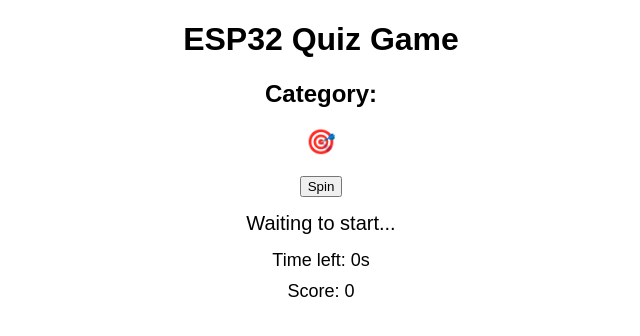
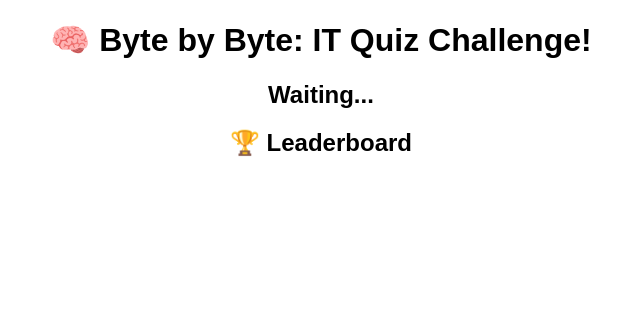
Before and after one commit to Jea-nyl/it-quiz-game, a plain HTML site: page index.html in a window 1280 px wide. Shown: the whole page, without its empty margins (319-959 px from the left). Drawn offline with Linux system fonts and the light colour scheme.

Commit message:
Update index.html

```diff
--- a/index.html
+++ b/index.html
@@ -1,30 +1,28 @@
 <!DOCTYPE html>
-<html lang="en">
+<html>
 <head>
 <meta charset="UTF-8">
-<title>ESP32 Quiz Game</title>
+<title>Byte by Byte: IT Quiz Challenge!</title>
 <style>
   body { font-family: Arial; text-align: center; transition: background-color 0.3s; }
-  #question { font-size: 20px; margin: 15px; }
-  .choice { margin: 5px; padding: 10px; border: 2px solid black; display: inline-block; cursor: pointer; }
-  .highlight { background-color: yellow; }
-  #timer { font-size: 18px; margin: 10px; }
-  #score { font-size: 18px; margin: 10px; }
-  #spinner { font-size: 24px; margin: 20px; }
+  .choice { padding:10px; border:2px solid black; margin:5px; display:inline-block; }
+  .highlight { background: yellow; }
 </style>
 </head>
 <body>
 
-<h1>ESP32 Quiz Game</h1>
+<h1>🧠 Byte by Byte: IT Quiz Challenge!</h1>
 
-<h2>Category:</h2>
-<div id="spinner">🎯</div>
-<button id="spinBtn">Spin</button>
+<h2 id="category">Waiting...</h2>
+<h3 id="question"></h3>
 
-<div id="question">Waiting to start...</div>
 <div id="choices"></div>
-<div id="timer">Time left: 0s</div>
-<div id="score">Score: 0</div>
+
+<h3 id="timer"></h3>
+<h3 id="score"></h3>
+
+<h2>🏆 Leaderboard</h2>
+<ol id="leaderboard"></ol>
 
 <script type="module" src="firebase.js"></script>
 <script type="module" src="main.js"></script>
```
